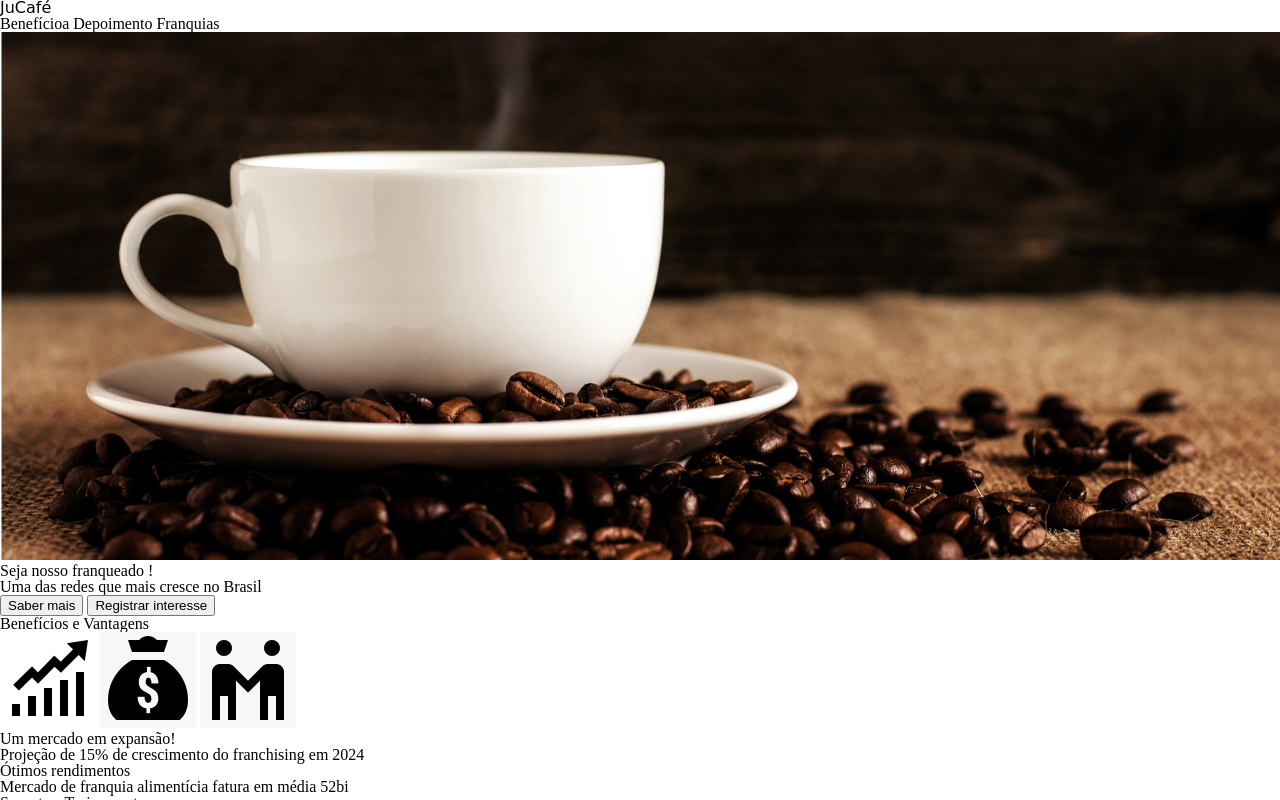
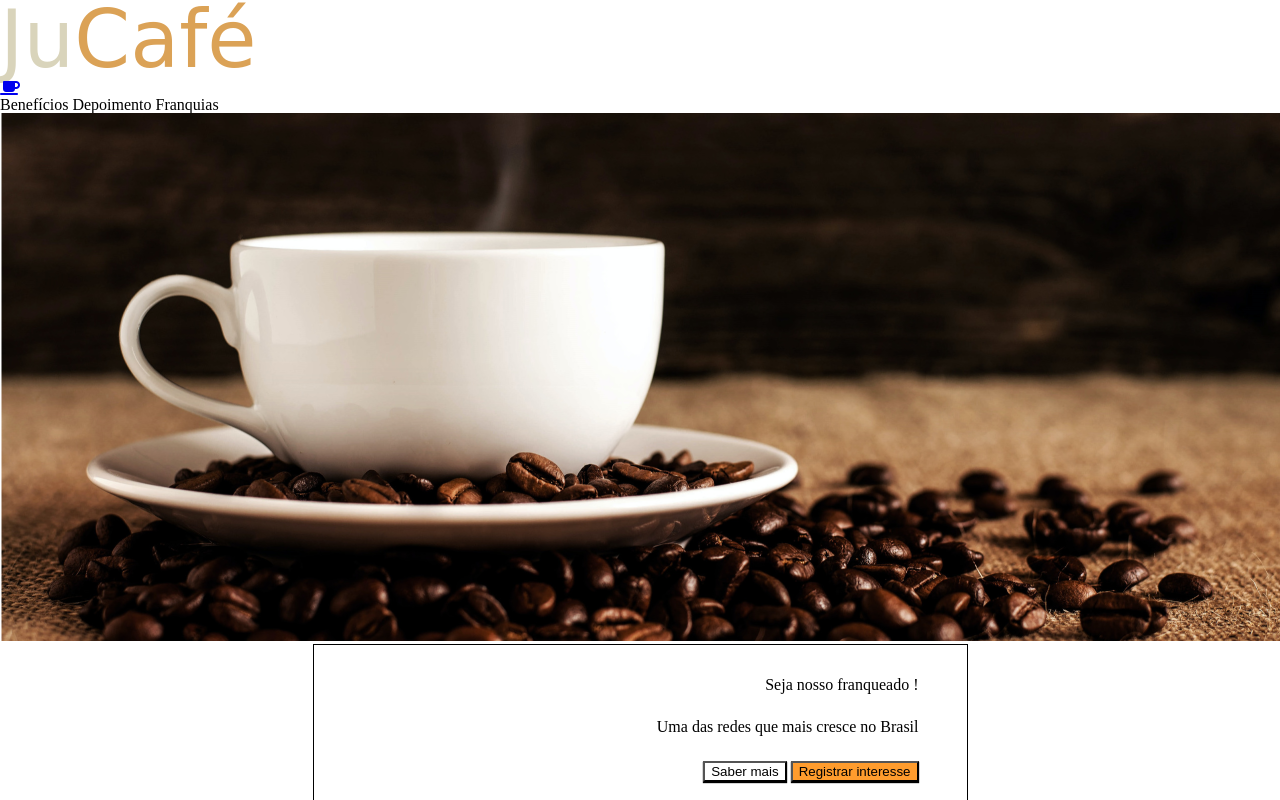
Before and after one commit to YaggoGames2/JuCafe, a plain HTML site: page index.html in a window 1280 px wide. Shown: the top 800 px of the page. Drawn offline with Linux system fonts and the light colour scheme.

Commit message:
alteração no css

```diff
--- a/css/main.css
+++ b/css/main.css
@@ -1,9 +1,56 @@
+
 /* HEADER */
 .header__title{
     font-weight: bold;
-    color:  ;
-        font-family: "Just Me Again Down Here", cursive;
-        font-weight: 400;
-        font-style: normal;
+    color: #D9D4BB;
+    font-family: "Just Me Again Down Here", cursive;
+    font-weight: 400;
+    font-style: normal;
+    font-size: 80px;
+    line-height: 100%;
+}
 
+.header__title__dourado{
+    font-weight: bold;
+    color: #DBA256;
+    font-family: "Just Me Again Down Here", cursive;
+    font-weight: 400;
+    font-style: normal;
+    font-size: 80px;
+    line-height: 100%;
 }
+
+/* MAIN */
+
+main{
+    height: 125vh;
+    display: flex;
+    align-items: center;
+    flex-direction: column;
+}
+
+.form{
+    display: flex;
+    width: 589px;
+    height: 237px;
+    padding-top: 32px;
+    padding-right: 48px;
+    padding-bottom: 32px;
+    padding-left: 16px;
+    gap: 26px;
+    justify-content:left;
+    background-color: white;
+    flex-direction: column;
+    border: 1px solid black;
+    text-align: right;
+}
+
+.form__btn1{
+    background-color:hsl(0, 0%, 100%);
+    box-shadow: 0px 1px 1px 0px rgba(0, 0, 0, 2000);
+}
+
+.form__btn2{
+    background-color:#FF9C2D;
+    box-shadow: 0px 1px 1px 0px rgba(0, 0, 0, 2000);
+}
--- a/index.html
+++ b/index.html
@@ -12,14 +12,14 @@
 
 <body>
     <header class="header">
-        <h1 class="header__title">JuCafé</h1>
+        <h1 class="header__title">Ju<span class="header__title__dourado">Café</span></h1>
 
         <div class="logo">
-            <a href=""></a>
+            <a href="#"><i class="fa-solid fa-mug-saucer"></i></a>
         </div>
 
         <nav class="Menu">
-            <a class="#">Benefícioa</a>
+            <a class="#">Benefícios</a>
             <a class="#">Depoimento</a>
             <a class="#">Franquias</a>
         </nav>
@@ -28,12 +28,12 @@
     </header>
 
     <main>
-        <h2>Seja nosso franqueado !</h2>
-        <h3>Uma das redes que mais cresce no Brasil</h3>
         <form class="form" action="#">
+         <h2>Seja nosso franqueado !</h2>
+         <h3>Uma das redes que mais cresce no Brasil</h3>
             <div class="form__btnarea">
-                <input class="form__btn" type="button" value="Saber mais">
-                <input class="form__btn" type="button" value="Registrar interesse">
+                <input class="form__btn1" type="button" value="Saber mais">
+                <input class="form__btn2" type="button" value="Registrar interesse">
             </div>
         </form>
         <h2>Benefícios e Vantagens</h2>
```
